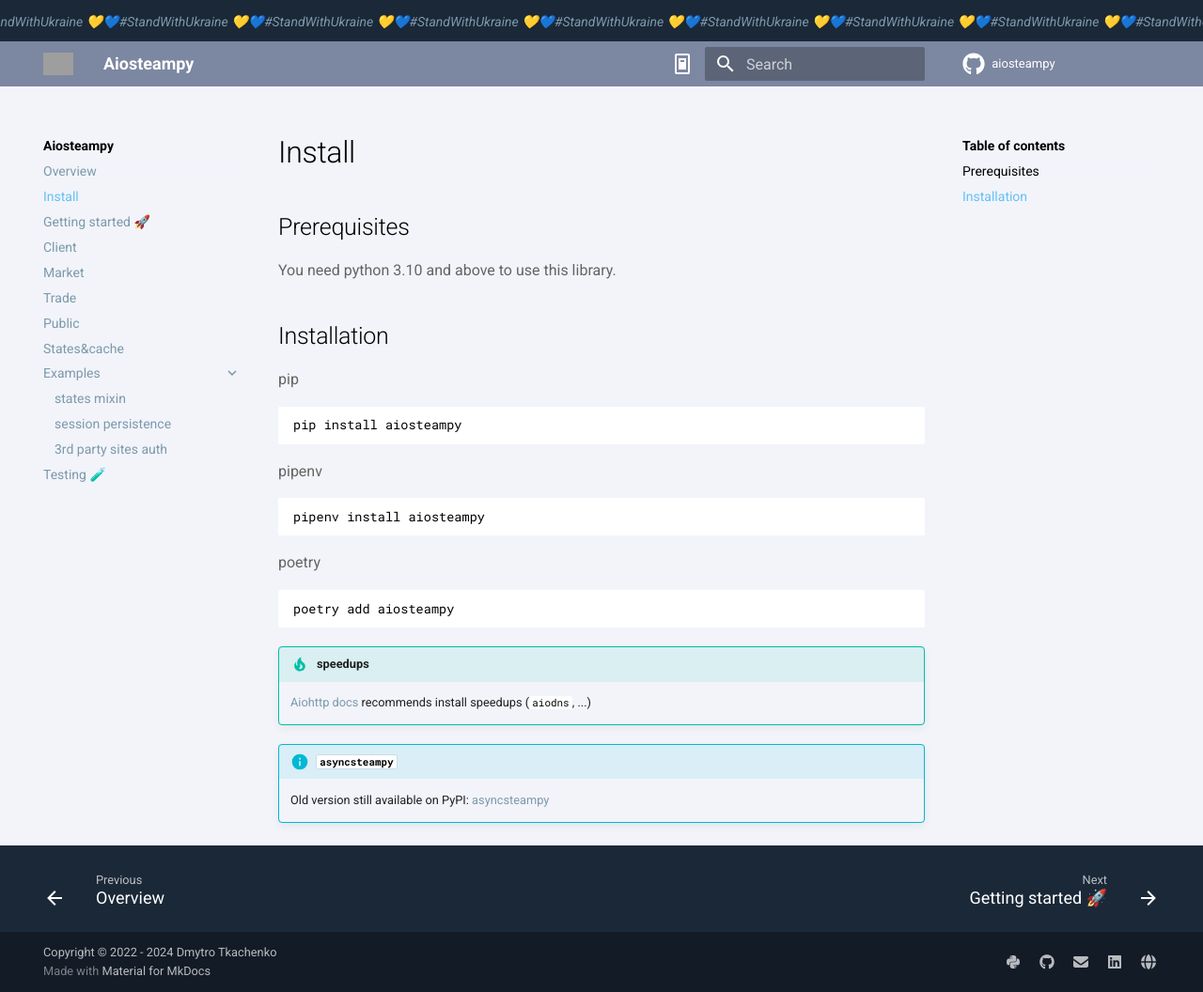
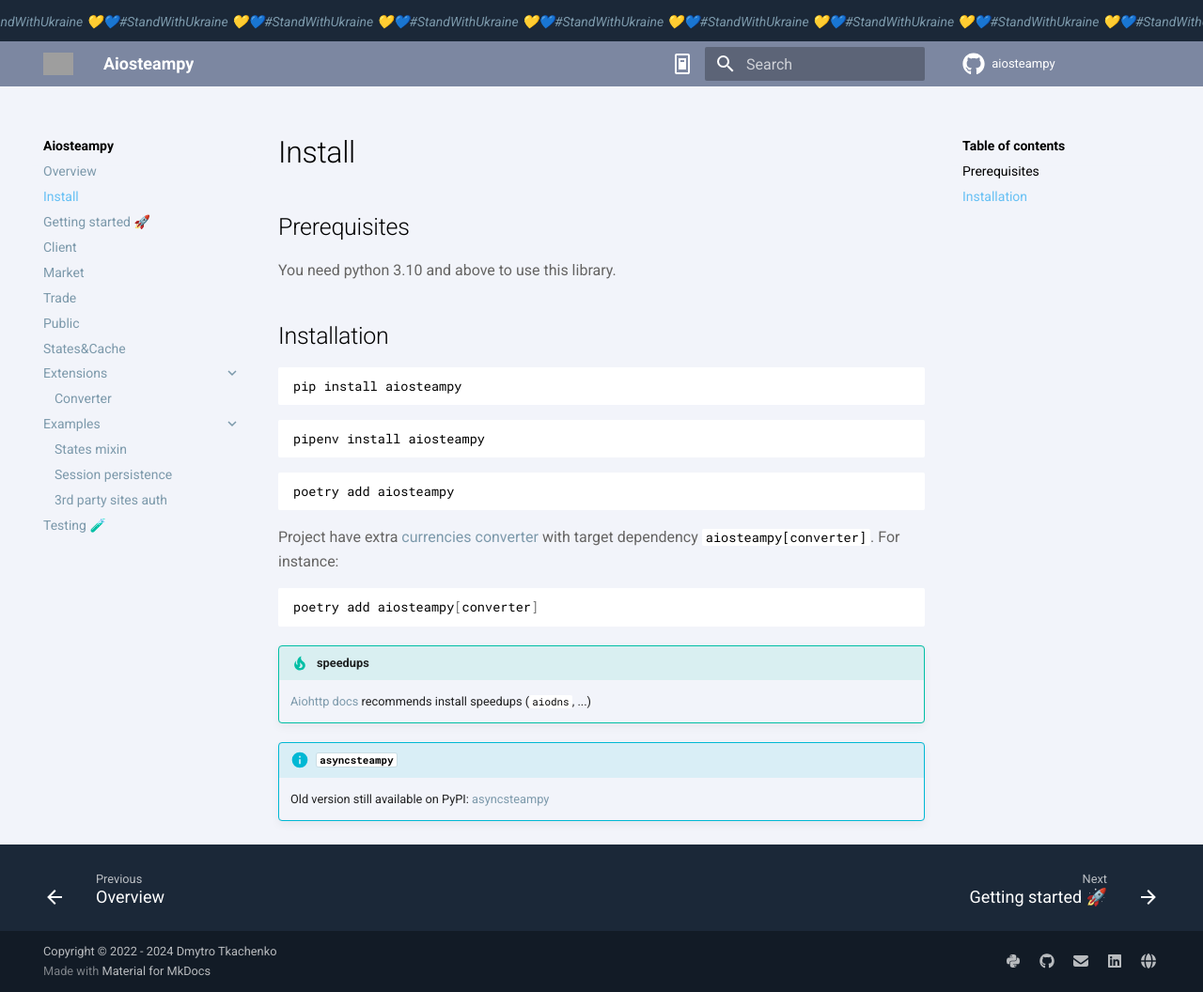
Before and after one commit to somespecialone/aiosteampy, an MkDocs documentation site: the page built from docs/install.md, in a window 1280 px wide and 1056 px high. Shown: the whole window at 94% size. Built offline with MkDocs 1.6.1 and Material for MkDocs 9.7.7, drawn with Linux system fonts in a browser that asks for light colours; comment, search, counter and statistics services are not loaded; grey boxes are pictures that could not be loaded.

Commit message:
v0.4.0. Converter, docs.

````diff
--- a/README.md
+++ b/README.md
@@ -31,28 +31,29 @@
 
 ## Installation
 
-pip
-
 ```shell
 pip install aiosteampy
 ```
-
-pipenv
 
 ```shell
 pipenv install aiosteampy
 ```
 
-poetry
-
 ```shell
 poetry add aiosteampy
 ```
 
+Project have extra [currencies converter](https://aiosteampy.somespecial.one/ext/converter/) with
+target dependency `aiosteampy[converter]`. For instance:
+
+```shell
+poetry add aiosteampy[converter]
+```
+
 <!--install-end-->
 
-> [!TIP] > [Aiohttp docs](https://docs.aiohttp.org/en/stable/#library-installation) recommends installing speedups (`aiodns`
-> , `cchardet`, ...)
+> [!TIP]
+> [aiohttp docs](https://docs.aiohttp.org/en/stable/#installing-all-speedups-in-one-command) recommends installing speedups (`aiodns`, `cchardet`, ...)
 
 <!--intro-start-->
 
--- a/mkdocs.yml
+++ b/mkdocs.yml
@@ -72,14 +72,16 @@
 nav:
   - Overview: index.md
   - Install: install.md
-  - 'Getting started 🚀': get_started.md
+  - "Getting started 🚀": get_started.md
   - Client: client.md
   - Market: market.md
   - Trade: trade.md
   - Public: public.md
-  - States&cache: states.md
+  - States&Cache: states.md
+  - Extensions:
+      - Converter: ext/converter.md
   - Examples:
-      - 'states mixin': examples/states.md
-      - 'session persistence': examples/session.md
-      - '3rd party sites auth': examples/auth_3rd_party_site.md
-  - 'Testing 🧪': tests.md
+      - "States mixin": examples/states.md
+      - "Session persistence": examples/session.md
+      - "3rd party sites auth": examples/auth_3rd_party_site.md
+  - "Testing 🧪": tests.md
--- a/pyproject.toml
+++ b/pyproject.toml
@@ -1,6 +1,6 @@
 [tool.poetry]
 name = "aiosteampy"
-version = "0.3.0"
+version = "0.4.0"
 description = "Simple library to trade and interact with steam market, webapi, guard"
 license = "MIT"
 authors = ["Dmytro Tkachenko <itsme@somespecial.one>"]
````
Also changed, not shown: docs/ext/converter.md (added, +74 -0 lines), 1 other file.
